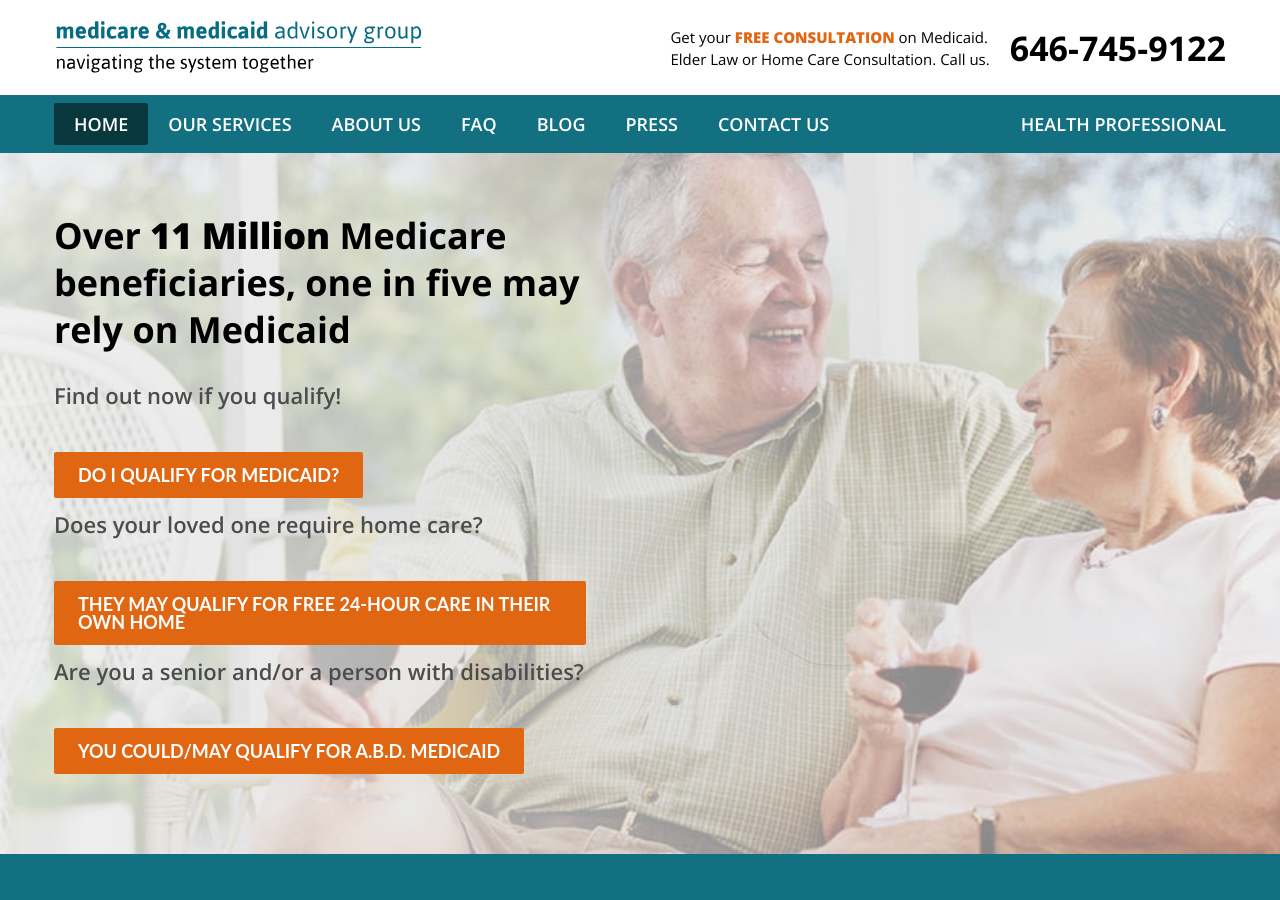
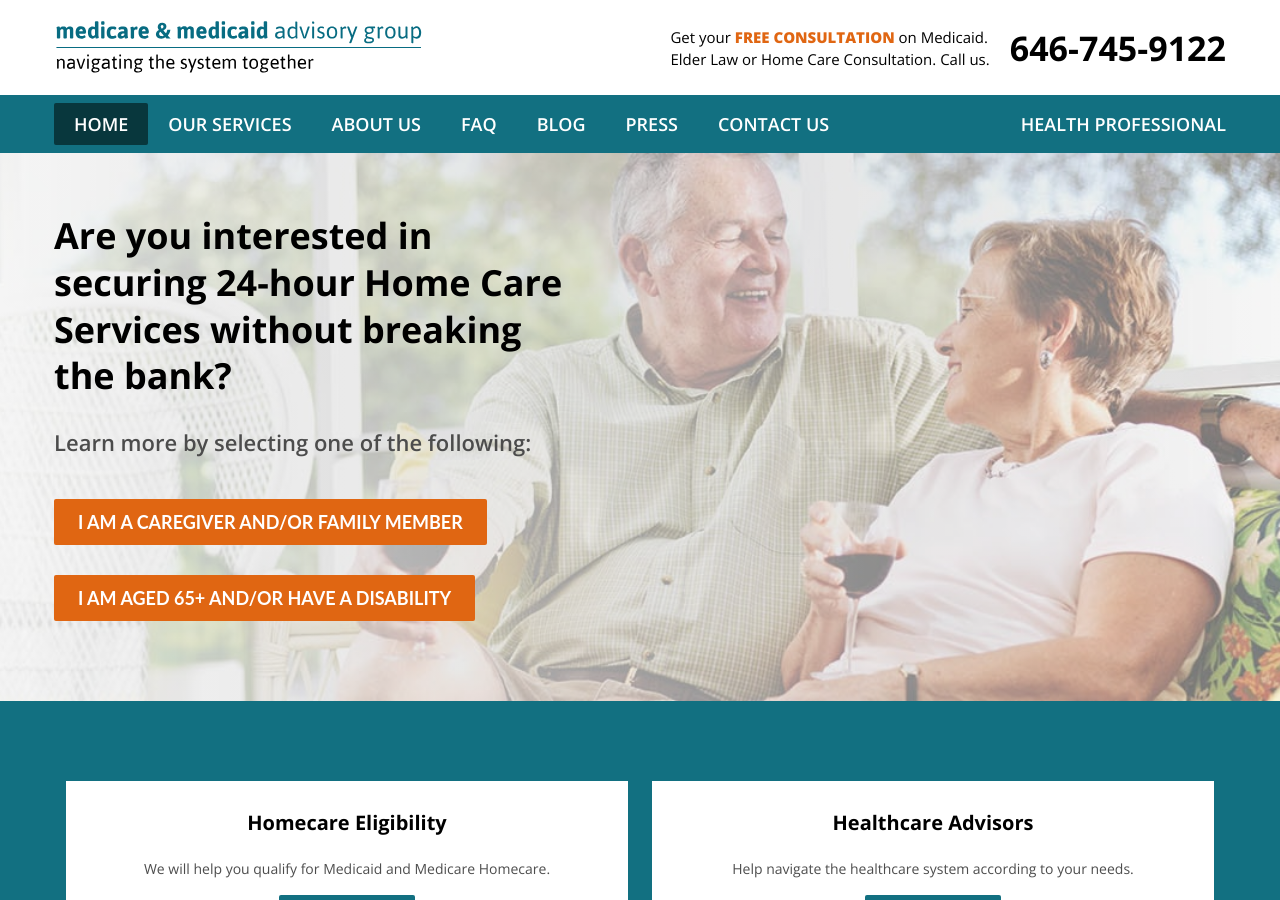
Before and after one commit to medicaidexperts/mmag-demo, a Jekyll site: the page built from index.html, in a window 1280 px wide and 900 px high. Built offline with Jekyll 4.4.1, drawn with Linux system fonts in a browser that asks for light colours; nearby versions of some CDN libraries.

Commit message:
Add files via upload
New Font Page with text

```diff
--- a/index.html
+++ b/index.html
@@ -5,13 +5,11 @@ activePage: 'home'
 
 <section class="banner bg--before" id="img-homepage-banner">
     <div class="banner_content">
-        <h1 class="banner_title">Over <strong>11 Million</strong> Medicare beneficiaries, one in five may rely on Medicaid</h1>
-        <p class="banner_subtitle"><strong>Find out now if you qualify!</strong></p>
-        <a href="{{site.data.urls.quiz}}" class="cta cta--medium cta--orange">DO I QUALIFY FOR MEDICAID?</a>
-        <p class="banner_subtitle"><strong>Does your loved one require home care?</strong></p>
-        <a href="{{site.data.urls.carequiz}}" class="cta cta--medium cta--orange">They may qualify for free 24-hour care in their own home</a>
-        <p class="banner_subtitle"><strong>Are you a senior and/or a person with disabilities?</strong></p>
-        <a href="{{site.data.urls.dabquiz}}" class="cta cta--medium cta--orange">You could/may qualify for A.B.D. Medicaid</a>
+        <h1 class="banner_title">Are you interested in securing 24-hour Home Care Services without breaking the bank?</h1>
+        <p class="banner_subtitle"><strong>Learn more by selecting one of the following:</strong></p>
+        <a href="{{site.data.urls.carequiz}}" class="cta cta--medium cta--orange">I am a caregiver and/or family member</a>
+        <p class="banner_subtitle"><strong> </strong></p>
+        <a href="{{site.data.urls.dabquiz}}" class="cta cta--medium cta--orange">I am aged 65+ and/or have a disability</a>
     </div>
 
 
```
